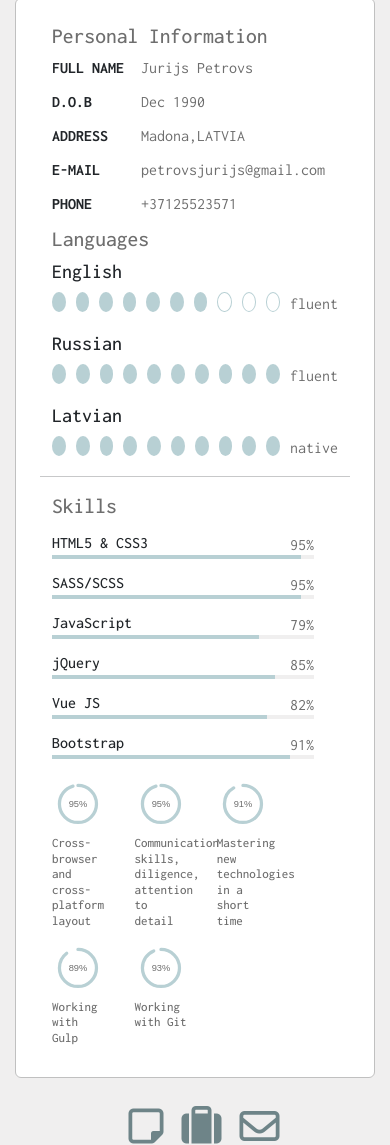
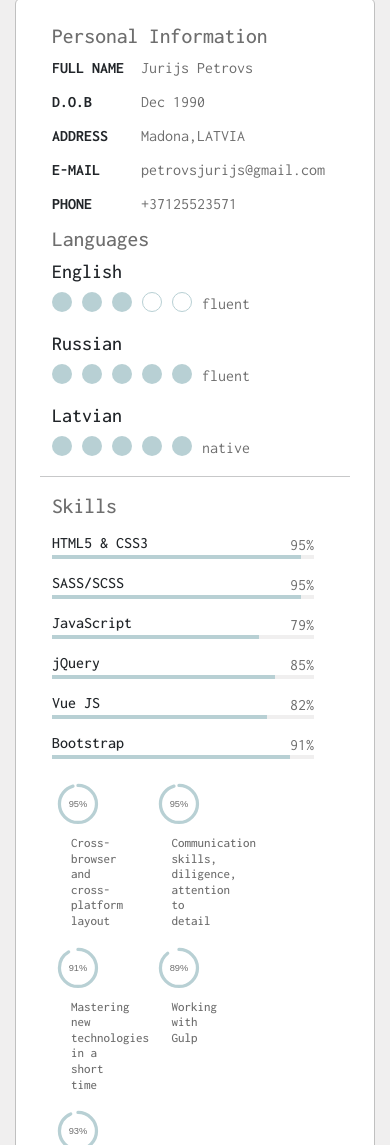
Before and after one commit to JurijsPetrovs/Portfolio, a plain HTML site: page index.html in a window 390 px wide. Shown: the part 855-2000 px from the top of the page. Drawn offline with Linux system fonts and the light colour scheme.

Commit message:
Add files via upload
fivicon, social, breakpoint

```diff
--- a/index.html
+++ b/index.html
@@ -7,7 +7,10 @@
   <script src="https://kit.fontawesome.com/ee3d02fada.js" crossorigin="anonymous"></script>
   <link rel="stylesheet" href="css/main.min.css">
   <link rel="stylesheet" href="css/bootstrap.min.css">
-  <script type="text/javascript" src="https://platform-api.sharethis.com/js/sharethis.js#property=63bc8f83caf2ee001a714d00&product=inline-share-buttons&source=platform" async="async"></script>
+  <link rel="apple-touch-icon" sizes="180x180" href="/apple-touch-icon.png">
+  <link rel="icon" type="image/png" sizes="32x32" href="favicon_io/favicon-32x32.png">
+  <link rel="icon" type="image/png" sizes="16x16" href="favicon_io/favicon-16x16.png">
+  <!-- <link rel="manifest" href="/site.webmanifest"> -->
   <title>Portfolio</title>
 </head>
 <body>
@@ -28,7 +31,6 @@
         </div>
         <div class="user-footer rounded rounded-top-0">
           <a href="#" class="btn">Download CV</a>
-          <!-- <div class="sharethis-inline-share-buttons"></div> -->
         </div>
       </div>
     </div>
@@ -74,11 +76,11 @@
                 <div class="cirkle"></div>
                 <div class="cirkle"></div>
                 <div class="cirkle"></div>
+                <!-- <div class="cirkle"></div>
                 <div class="cirkle"></div>
                 <div class="cirkle"></div>
-                <div class="cirkle"></div>
-                <div class="cirkle"></div>
-                <div class="empty"></div>
+                <div class="cirkle"></div> -->
+                <!-- <div class="empty"></div> -->
                 <div class="empty"></div>
                 <div class="empty"></div>
                 <p>fluent</p>
@@ -92,11 +94,11 @@
                 <div class="cirkle"></div>
                 <div class="cirkle"></div>
                 <div class="cirkle"></div>
+                <!-- <div class="cirkle"></div>
                 <div class="cirkle"></div>
                 <div class="cirkle"></div>
                 <div class="cirkle"></div>
-                <div class="cirkle"></div>
-                <div class="cirkle"></div>
+                <div class="cirkle"></div> -->
                 <p>fluent</p>
               </div>
             </div>
@@ -108,11 +110,11 @@
                 <div class="cirkle"></div>
                 <div class="cirkle"></div>
                 <div class="cirkle"></div>
+                <!-- <div class="cirkle"></div>
                 <div class="cirkle"></div>
                 <div class="cirkle"></div>
                 <div class="cirkle"></div>
-                <div class="cirkle"></div>
-                <div class="cirkle"></div>
+                <div class="cirkle"></div> -->
                 <p>native</p>
               </div>
             </div>
@@ -152,7 +154,7 @@
               </div>
             </div>
             <div class="col-12 col-xl-6 skill-diag d-flex">
-              <div class="single-chart">
+              <div class="single-chart me-5">
                 <svg viewBox="0 0 36 36" class="circular-chart">
                 <path class="circle"
                   stroke-dasharray="95, 100"
@@ -164,7 +166,7 @@
                 </svg>
                 <h5>Cross-browser and cross-platform layout</h5>
               </div>
-              <div class="single-chart">
+              <div class="single-chart me-5">
                 <svg viewBox="0 0 36 36" class="circular-chart">
                 <path class="circle"
                   stroke-dasharray="95, 100"
@@ -176,7 +178,7 @@
                 </svg>
                 <h5>Communication skills, diligence, attention to detail</h5>
               </div>
-              <div class="single-chart">
+              <div class="single-chart me-5">
                 <svg viewBox="0 0 36 36" class="circular-chart">
                 <path class="circle"
                   stroke-dasharray="91, 100"
@@ -188,7 +190,7 @@
                 </svg>
                 <h5>Mastering new technologies in a short time</h5>
               </div>
-              <div class="single-chart">
+              <div class="single-chart me-5">
                 <svg viewBox="0 0 36 36" class="circular-chart">
                 <path class="circle"
                   stroke-dasharray="89, 100"
@@ -200,7 +202,7 @@
                 </svg>
                 <h5>Working with Gulp</h5>
               </div>
-              <div class="single-chart">
+              <div class="single-chart me-5">
                 <svg viewBox="0 0 36 36" class="circular-chart">
                 <path class="circle"
                   stroke-dasharray="93, 100"
```
Also changed, not shown: css/main.min.css, favicon_io/about.txt (added), favicon_io/android-chrome-192x192.png (added), favicon_io/android-chrome-512x512.png (added), favicon_io/apple-touch-icon.png (added), favicon_io/favicon-16x16.png (added), favicon_io/favicon-32x32.png (added), favicon_io/favicon.ico (added), favicon_io/site.webmanifest (added).
